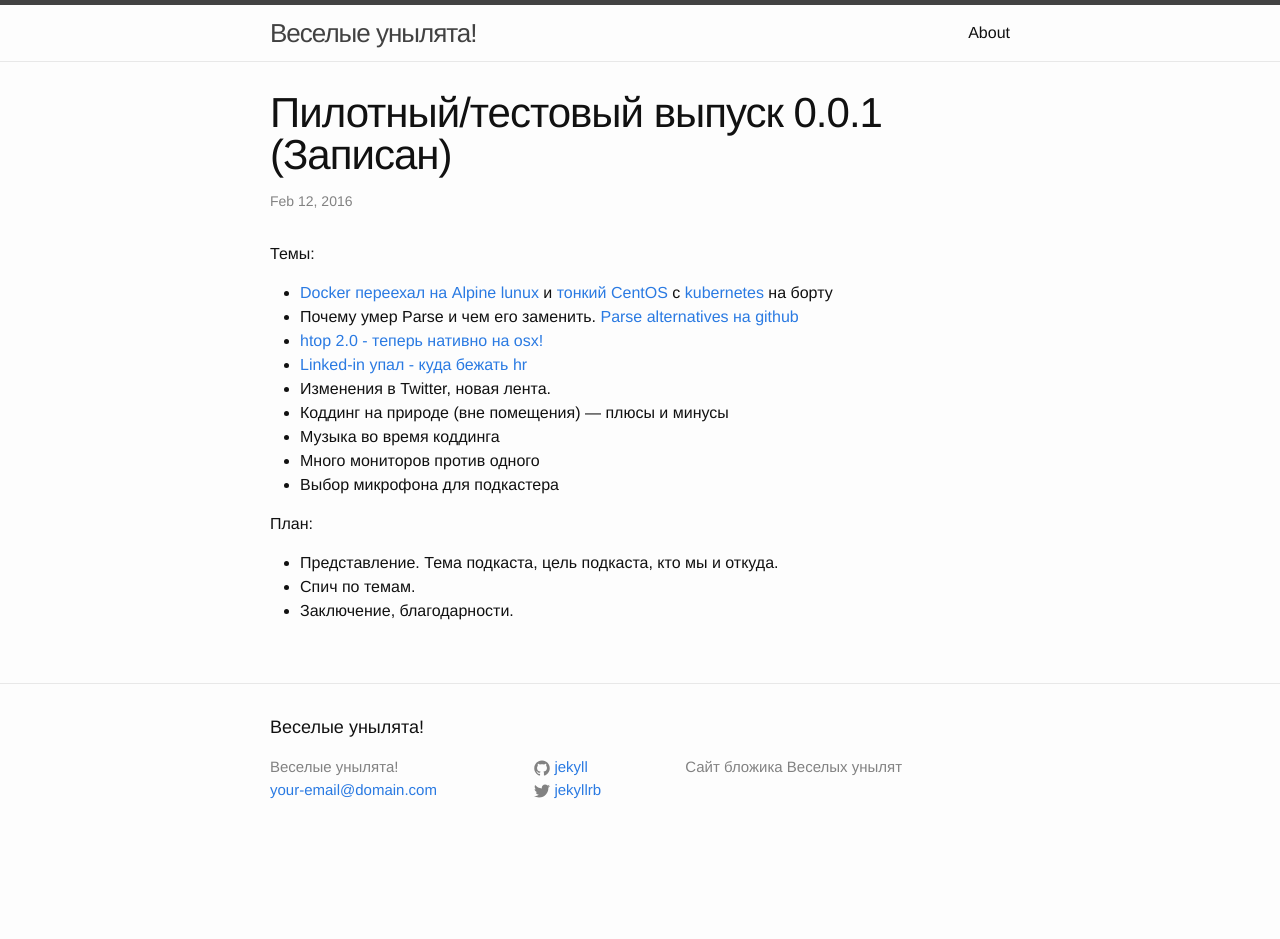
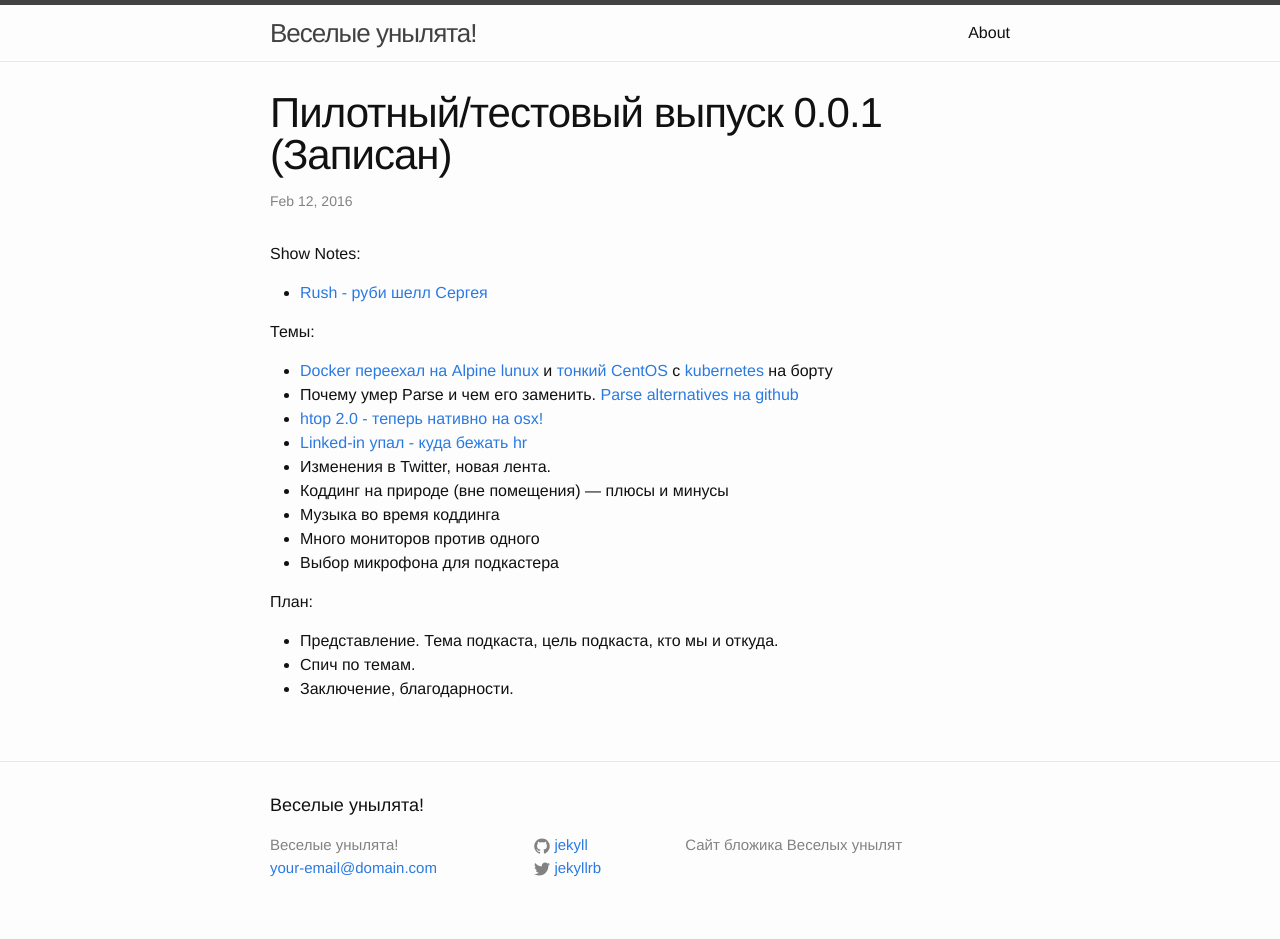
Before and after one commit to unylyata/unylyata.github.io, a Jekyll site: the page built from _posts/2016-02-12-podcast-0.0.1.markdown, in a window 1280 px wide. Built offline with Jekyll 4.4.1, drawn with Linux system fonts in a browser that asks for light colours; before the commit the page ends 900 px from its top, so only the background shows below that.

Commit message:
Update 2016-02-12-podcast-0.0.1.markdown

```diff
--- a/_posts/2016-02-12-podcast-0.0.1.markdown
+++ b/_posts/2016-02-12-podcast-0.0.1.markdown
@@ -4,6 +4,11 @@
 date:   2016-02-12 22:22:18
 categories: podcast
 ---
+
+Show Notes:
+
+- [Rush - руби шелл Сергея](https://github.com/s-mage/rush)
+
 
 Темы:
 
```
